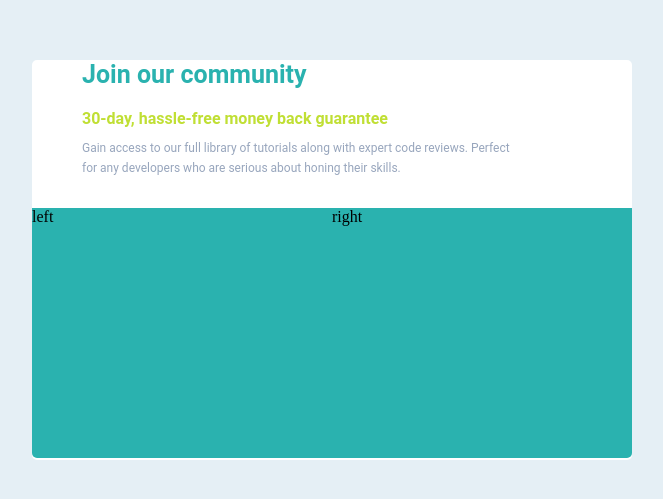
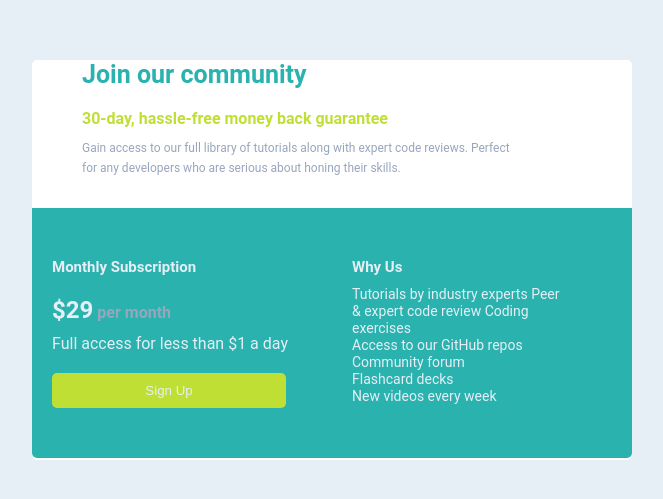
Before and after one commit to MikeZuck1/single-price-grid-component-master, a website: page index.html in a window 1280 px wide. Shown: the part 165-664 px from the top of the page, without its empty margins (308-971 px from the left). Drawn offline with Linux system fonts and the light colour scheme.

Commit message:
index.html was modified

```diff
--- a/index.html
+++ b/index.html
@@ -1,9 +1,8 @@
 <!DOCTYPE html>
-<html lang="en">
+<html lang="fr">
 <head>
   <meta charset="UTF-8">
-  <meta name="viewport" content="width=device-width, initial-scale=1.0"> <!-- displays site properly based on user's device -->
-
+  <meta name="viewport" content="width=device-width, initial-scale=1.0">
   <link rel="icon" type="image/png" sizes="32x32" href="./images/favicon-32x32.png">
   <link rel="stylesheet" href="styles/styles.css">
   <title>Frontend Mentor | Single Price Grid Component</title>
@@ -11,11 +10,11 @@
 <body>
   <main>
     <div class="container">
-
+      <!-- MAINB BLOC -->
       <div class="bloc">
         <div class="title">
           <h1>Join our community</h1>
-
+          <!-- PARAGRAPHS -->
           <p class="top-paragraph">30-day, hassle-free money back guarantee</p>
           <p class="paragraph">
             Gain access to our full library of tutorials along with expert code reviews.
@@ -25,10 +24,33 @@
 
         <div class="bottom-cotent">
           <div class="left-side-content">
-            left
+
+            <div class="left-content">
+              <h1>Monthly Subscription</h1>
+
+              <div class="price-content">
+                <h2>&dollar;29<span> per month</span></h2>
+                <p>Full access for less than &dollar;1 a day</p>
+              </div>
+
+              <div class="button">
+                <button>Sign Up</button>
+              </div>
+            </div>
           </div>
+
           <div class="rigth-side-content">
-            right
+            <div class="right-content">
+              <h1>Why Us</h1>
+
+              <p>  Tutorials by industry experts
+                Peer &amp; expert code review
+                Coding exercises <br>
+                Access to our GitHub repos
+                Community forum <br>
+                Flashcard decks <br>
+                New videos every week</p>
+            </div>
           </div>
         </div>
 
```
